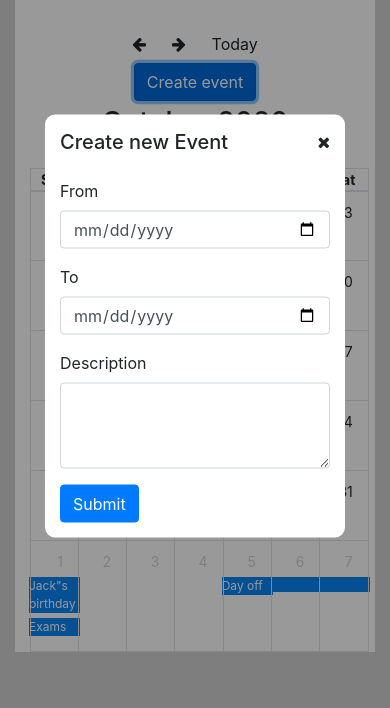
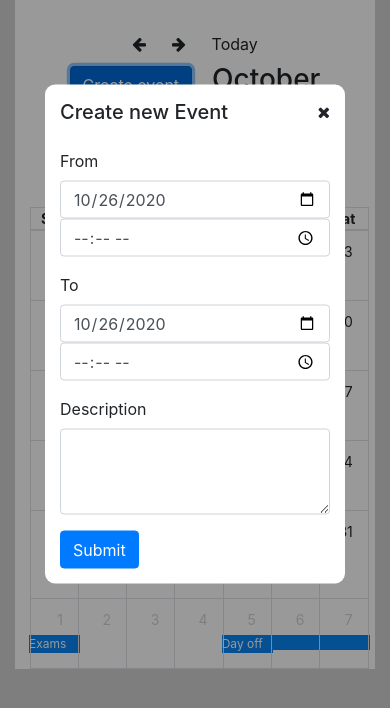
Before and after one commit to Amir1411/react-calendar, a React (Create React App) app: page / in a window 390 px wide. Both pictures are taken after a click on the button "Create event". Shown: the top 708 px of the page. Built offline with nearby package versions, Linux system fonts and the light colour scheme.

Commit message:
Implemtn day wise calendar

```diff
--- a/src/App.css
+++ b/src/App.css
@@ -92,6 +92,13 @@ tbody td span {
     margin-bottom: 25px;
 }
 
+.error {
+    background: red;
+    color: #fff;
+    padding: 10px;
+    border-radius: 5px;
+}
+
 @media (max-width: 500px) {
     .cal-header {
         margin: 0;
@@ -107,4 +114,10 @@ tbody td span {
     .popup-container {
         width: 300px;
     }
+    .calendarWise {
+        margin-top: 12px;
+    }
+    .calendarWise .float-right {
+        float: none !important;
+    }
 }
--- a/src/Constants/Constants.js
+++ b/src/Constants/Constants.js
@@ -18,26 +18,60 @@ const weekNames = ["Sun", "Mon", "Tue", "Wed", "Thu", "Fri", "Sat"];
 const eventsData = [
     {
         id: 1,
-        from: "2016-11-01",
-        to: "2016-11-01",
+        from: "2020-10-27",
+        startTime: "15:30",
+        endTime: "18:00",
+        to: "2020-10-29",
         description: 'Jack"s birthday',
     },
     {
         id: 2,
-        from: "2016-11-01",
-        to: "2016-11-01",
+        from: "2020-11-01",
+        startTime: "00:00",
+        endTime: "00:00",
+        to: "2020-11-01",
         description: "Exams",
     },
     {
         id: 3,
-        from: "2016-11-05",
-        to: "2016-11-07",
+        from: "2020-11-05",
+        startTime: "00:00",
+        endTime: "00:00",
+        to: "2020-11-07",
         description: "Day off",
     },
 ];
 
+const DayTime = [
+    "00:00",
+    "01:00",
+    "02:00",
+    "03:00",
+    "04:00",
+    "05:00",
+    "06:00",
+    "07:00",
+    "08:00",
+    "09:00",
+    "10:00",
+    "11:00",
+    "12:00",
+    "13:00",
+    "14:00",
+    "15:00",
+    "16:00",
+    "17:00",
+    "18:00",
+    "19:00",
+    "20:00",
+    "21:00",
+    "22:00",
+    "23:00",
+]
+
 module.exports = {
     monthNames,
     weekNames,
-    eventsData
+    eventsData,
+    DayTime
 }
--- a/src/Constants/Utils.js
+++ b/src/Constants/Utils.js
@@ -12,7 +12,21 @@ const generateRandomKey = () => {
     return text+ new Date().getTime();
 };
 
+const checkTime = (element) => {
+    let currentTime = new Date().toLocaleTimeString();
+    let currentHour = currentTime.split(':')[0];
+    let currentMin = currentTime.split(':')[1];
+
+    let elementHour = element.split(":")[0]
+    let elementMin = element.split(":")[1]
+    if (elementHour >= currentHour && elementMin >= currentMin) {
+        return false;
+    }
+    return true;
+}
+
 module.exports = {
     getCurrentDate,
-    generateRandomKey
+    generateRandomKey,
+    checkTime
 }
--- a/src/components/calendar/CalendarMonth.js
+++ b/src/components/calendar/CalendarMonth.js
@@ -1,40 +1,59 @@
-import React from 'react';
-import { monthNames } from '../../Constants/Constants';
-import { getCurrentDate } from '../../Constants/Utils';
+import React, { useState } from "react";
+import { monthNames, weekNames } from "../../Constants/Constants";
+import { getCurrentDate } from "../../Constants/Utils";
 
 const CalendarMonth = (props) => {
+    const [showCalendarWise, setShowCalendarWise] = useState("Month");
+    const [currentDay, setCurrentDay] = useState(new Date().getDay());
     const nextMonth = () => {
+        if (showCalendarWise === "Month"){
             let newDate = new Date(props.date.setMonth(props.date.getMonth() + 1));
             props.setMonthDate(newDate);
+        } else {
+            if (currentDay < 6) {
+                setCurrentDay(currentDay + 1);
+                props.setDayDate(new Date().setDate(props.currDayDate.getDate() + 1))
+            }
+        }
     };
 
     const prevMonth = () => {
+        if (showCalendarWise === "Month"){
             let newDate = new Date(props.date.setMonth(props.date.getMonth() - 1));
             props.setMonthDate(newDate);
+        } else {
+            if (currentDay > 0) {
+                setCurrentDay(currentDay - 1);
+                props.setDayDate(new Date().setDate(props.currDayDate.getDate() - 1))
+            }
+        }
     };
 
     const today = () => {
         let newDate = getCurrentDate();
+        setCurrentDay(currentDay);
+        if (showCalendarWise === "Month") {
             props.setMonthDate(newDate);
+        }
+    };
+
+    const handleChange = (e) => {
+        setCurrentDay(new Date().getDay())
+        setShowCalendarWise(e);
+        props.toggleCalendarWise(e);
     };
 
     return (
         <div className="cal-header col-lg-12 row">
-            <div className="col-lg-6">
-                <button
-                    type="button"
-                    className="btn btn-default"
-                    onClick={prevMonth}
-                >
+            <div className="col-lg-8">
+                <button type="button" className="btn btn-default" onClick={prevMonth}>
                     <i className="fa fa-arrow-left"></i>
                 </button>
-                <button
-                    type="button"
-                    className="btn btn-default"
-                    onClick={nextMonth}
-                >
+                <button type="button" className="btn btn-default" onClick={nextMonth}>
                     <i className="fa fa-arrow-right"></i>
                 </button>
+                {showCalendarWise === "Month" && (
+                    <>
                         <button type="button" className="btn btn-default" onClick={today}>
                             Today
                         </button>
@@ -45,12 +64,31 @@ const CalendarMonth = (props) => {
                         >
                             Create event
                         </button>
+                        <h3 style={{ display: "inline", marginLeft: "20px" }}>
+                            {monthNames[props.date.getMonth()] + " " + props.date.getFullYear()}
+                        </h3>
+                    </>
+                )}
             </div>
-            <div className="col-lg-6 montName">
-                <h3>{monthNames[props.date.getMonth()] + " " + props.date.getFullYear()}</h3>
+            <div className="col-lg-4 montName calendarWise clearfix">
+                <div className="btn-group btn-group-toggle float-right">
+                    {showCalendarWise === "Days" && (
+                        <span style={{ marginRight: "10px", fontSize: "14px", position: "relative", top: "8px" }}>
+                            {monthNames[props.date.getMonth()] + " " + props.currDayDate.getDate()}-{weekNames[currentDay]}
+                        </span>
+                    )}
+                    <label className={`btn btn-secondary ${showCalendarWise === "Month" ? "active" : ""}`}>
+                        <input type="radio" name="options" onChange={() => handleChange("Month")}/>{" "}
+                        Month
+                    </label>
+                    <label className={`btn btn-secondary ${showCalendarWise === "Days" ? "active" : ""}`} >
+                        <input type="radio" name="options" onChange={() => handleChange("Days")}/>{" "}
+                        Day
+                    </label>
+                </div>
             </div>
         </div>
     );
-}
+};
 
 export default CalendarMonth;
--- a/src/components/calendar/CreateEvent.js
+++ b/src/components/calendar/CreateEvent.js
@@ -1,19 +1,63 @@
 import React, { useState } from 'react';
+import { checkTime } from '../../Constants/Utils';
 
 const CreateEvent = (props) => {
-    const [startDate, setStartDate] = useState("");
-    const [endDate, setEndDate] = useState("");
+    const [errorContainer, setErrorContainer] = useState("");
+    const [startDate, setStartDate] = useState(new Date().toISOString().split("T")[0]);
+    const [endDate, setEndDate] = useState(new Date().toISOString().split("T")[0]);
+    const [startTime, setStartTime] = useState("");
+    const [endTime, setEndTime] = useState("");
     const [description, setDescription] = useState("");
 
     const handleChange = (e) => {
+        setErrorContainer("");
         if (e.target.name === "startDate") setStartDate(e.target.value);
         if (e.target.name === "endDate") setEndDate(e.target.value);
         if (e.target.name === "description") setDescription(e.target.value);
+        if (e.target.name === "endTime") {
+            const ch = checkTime(e.target.value);
+            if (ch) {
+                setErrorContainer("You can not select past time");
+                return false;
+            }
+            setEndTime(e.target.value);
+        }
+        if (e.target.name === "startTime") {
+            const ch = checkTime(e.target.value);
+            if (ch) {
+                setErrorContainer("You can not select past time");
+                return false;
+            }
+            setStartTime(e.target.value);
+        }
     };
     const handleSubmit = () => {
+        setErrorContainer("");
+        if (startDate === null) {
+            setErrorContainer("From date is required");
+            return false;
+        }
+        if (endDate === null) {
+            setErrorContainer("To date is required");
+            return false;
+        }
+        if (startTime === "") {
+            setErrorContainer("From time is required");
+            return false;
+        }
+        if (endTime === "") {
+            setErrorContainer("To time is required");
+            return false;
+        }
+        if (description === "") {
+            setErrorContainer("Description field is required");
+            return false;
+        }
         let data = {
             from: startDate,
             to: endDate,
+            startTime,
+            endTime,
             description: description,
         };
         props.handleSubmit(data);
@@ -35,14 +79,23 @@ const CreateEvent = (props) => {
                             <i className="fa fa-times" onClick={props.closeEventPopup}></i>
                         </div>
                     </div>
+                    {errorContainer !== "" && (<p className="error">{errorContainer}</p>)}
                     <div>
                         <div className="form-group">
                             <label>From</label>
                             <input
                                 type="date"
                                 className="form-control"
+                                min={new Date().toISOString().split("T")[0]}
                                 name="startDate"
                                 value={startDate}
+                                onChange={(e) => handleChange(e)}
+                            />
+                            <input
+                                type="time"
+                                className="form-control"
+                                name="startTime"
+                                value={startTime}
                                 onChange={(e) => handleChange(e)}
                             />
                         </div>
@@ -51,8 +104,16 @@ const CreateEvent = (props) => {
                             <input
                                 type="date"
                                 className="form-control"
+                                min={new Date().toISOString().split("T")[0]}
                                 name="endDate"
                                 value={endDate}
+                                onChange={(e) => handleChange(e)}
+                            />
+                            <input
+                                type="time"
+                                className="form-control"
+                                name="endTime"
+                                value={endTime}
                                 onChange={(e) => handleChange(e)}
                             />
                         </div>
--- /dev/null
+++ b/src/components/calendar/DayWiseCalendar/index.js
@@ -0,0 +1,39 @@
+import React from "react";
+import { DayTime } from "../../../Constants/Constants";
+
+const DayWiseCalendar = (props) => {
+    const currentDate = props.currDayDate;
+    const drawRows = () => {
+
+    }
+    return (
+        <div style={{height: "600px", overflow: "auto"}}>
+            <table className="table table-bordered">
+                <tbody>
+                    {DayTime.map((d, i) => {
+                        return (
+                            <tr key={i}>
+                                <td style={{ width: "10%" }}>{d}</td>
+                                <td style={{ width: "90%" }}>{
+                                    props.events.map((e) => {
+                                        let fromDateTime = Math.floor((new Date(e.from)).getTime() / 1000);
+                                        let toDateTime = Math.floor(((new Date(e.to)).getTime()+(1000 * 60 * 60 * 24)) / 1000);
+                                        let curr = Math.floor((new Date(currentDate)).getTime() / 1000);
+                                        if (curr <= toDateTime && curr >= fromDateTime ){
+                                            if (d.split(":")[0] === e.startTime.split(":")[0]) {
+                                                return <div className="event" key={`${i}-event`}>{e.description}</div>
+                                            }
+                                        }
+                                        return ""
+                                    })
+                                }</td>
+                            </tr>
+                        );
+                    })}
+                </tbody>
+            </table>
+        </div>
+    );
+};
+
+export default DayWiseCalendar;
--- a/src/components/calendar/index.js
+++ b/src/components/calendar/index.js
@@ -2,19 +2,26 @@ import React, { useState } from "react";
 import DrawRowsComponent from "./DrawRows";
 import CreateEvent from './CreateEvent';
 import CalendarMonth from './CalendarMonth';
+import DayWiseCalendar from './DayWiseCalendar';
 import { weekNames, eventsData } from '../../Constants/Constants';
 import { getCurrentDate } from '../../Constants/Utils';
 
 localStorage.setItem("eventsData", JSON.stringify(eventsData));
 
-const Calendar = (props) => {
+const Calendar = () => {
 
+    const [showCalendarWise, setShowCalendarWise] = useState("Month");
     const [date, setDate] = useState(getCurrentDate());
+    const [currDayDate, setCurrDayDate] = useState(new Date())
     const [events, setEvents] = useState(eventsData);
     const [showPopup, setShowPopup] = useState(false);
 
     const setMonthDate = (date) => {
         setDate(date);
+    }
+
+    const setDayDate = (date) => {
+        setCurrDayDate(new Date(date));
     }
 
     const openEventPopup = () => {
@@ -26,20 +33,32 @@ const Calendar = (props) => {
 
     const handleSubmit = (data) => {
         if (data) {
-            data.id = eventsData.length+1;
+            data.id = eventsData.length + 1;
             eventsData.push(data);
             localStorage.setItem("eventsData", JSON.stringify(eventsData));
             setEvents(eventsData);
             closeEventPopup();
         }
     };
+
+    const toggleCalendarWise = (e) => {
+        setShowCalendarWise(e);
+    }
     return (
         <div className="col-lg-12">
             {showPopup && (
                 <CreateEvent handleSubmit={handleSubmit} closeEventPopup={closeEventPopup} />
             )}
             <div className="calendarWrapper col-md-offset-3  col-lg-6">
-                <CalendarMonth date={date} openEventPopup={openEventPopup} setMonthDate={setMonthDate} />
+                <CalendarMonth
+                    date={date}
+                    openEventPopup={openEventPopup}
+                    setMonthDate={setMonthDate}
+                    setDayDate={setDayDate}
+                    currDayDate={currDayDate}
+                    toggleCalendarWise={toggleCalendarWise}
+                />
+                {showCalendarWise === "Month" ? (
                     <table width="100%" className="table table-bordered">
                         <thead>
                             <tr>
@@ -53,7 +72,13 @@ const Calendar = (props) => {
                             getCurrentDate={getCurrentDate()}
                             events={events}
                         />
-                </table>
+                    </table>) : (
+                        <DayWiseCalendar
+                            currDayDate={currDayDate}
+                            getCurrentDate={getCurrentDate()}
+                            events={events}
+                        />
+                    )}
             </div>
         </div>
     );
```
Lines whose indentation alone changed are shown as unchanged.
